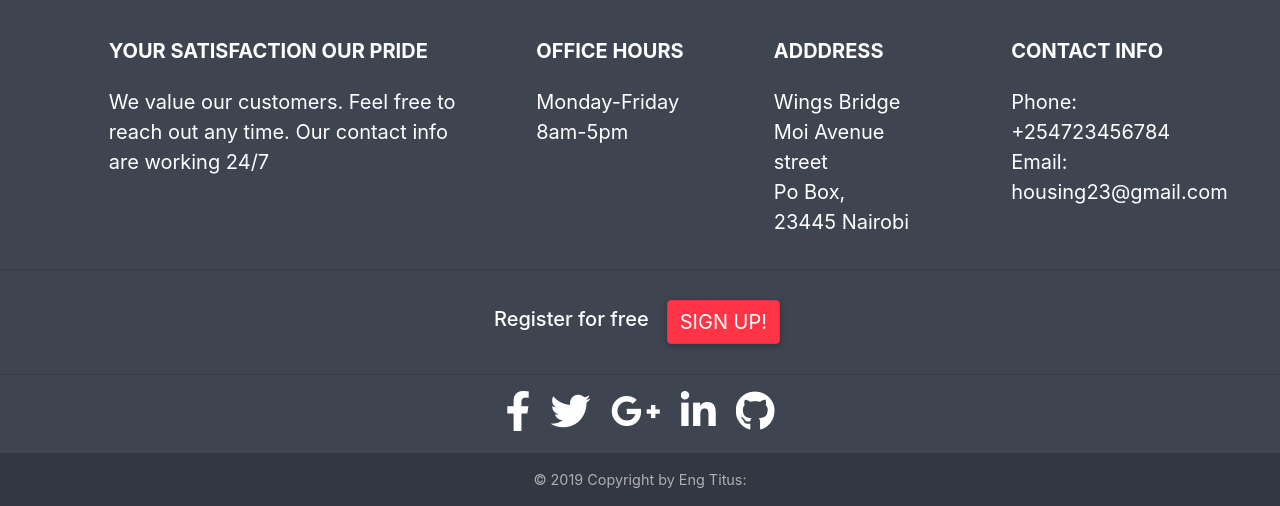
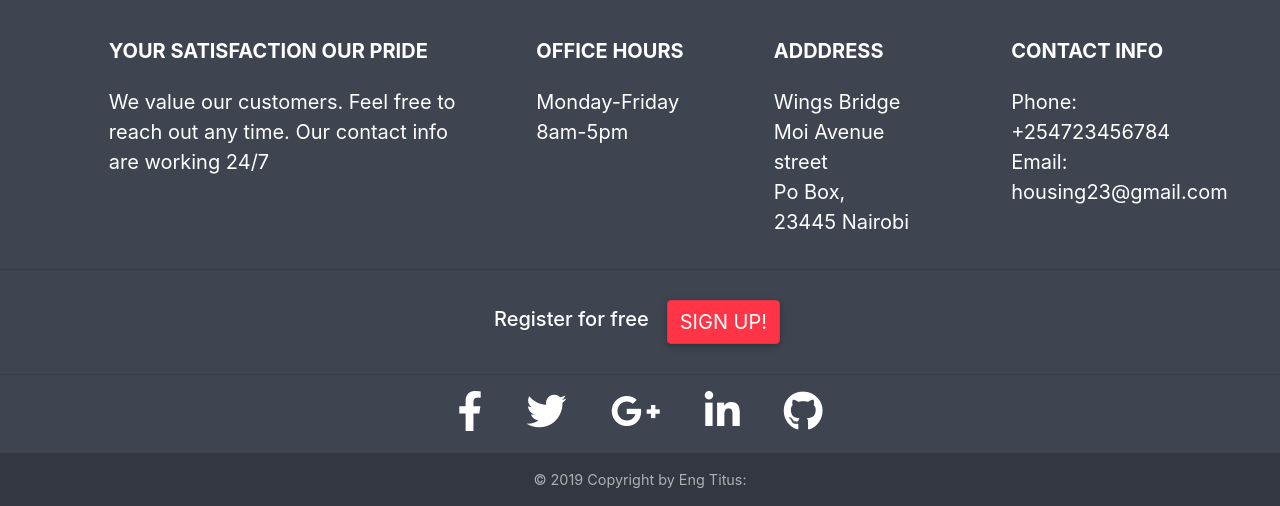
Before and after one commit to costamay/Rentals, a Django app: page / in a window 1280 px wide. Shown: the part 2007-2513 px from the top of the page. Run offline with Django 3.2, Linux system fonts and the light colour scheme; some libraries are stand-ins or nearby versions; some web fonts are replaced.

Commit message:
authentcated singnup button on footer

```diff
--- a/templates/footer.html
+++ b/templates/footer.html
@@ -91,7 +91,7 @@
 
         </div>
         <!-- Footer Links -->
-
+        {% if not user.is_authenticated %}
         <hr>
 
         <!-- Call to action -->
@@ -106,7 +106,7 @@
         <!-- Call to action -->
 
         <hr>
-
+        {% endif %}
         <!-- Social buttons -->
         <ul class="list-unstyled list-inline text-center">
           <li class="list-inline-item">
@@ -116,22 +116,22 @@
           </li>
           <li class="list-inline-item">
             <a class="btn-floating btn-tw mx-1">
-              <i class="fab fa-twitter fa-2x"> </i>
+              <i class="fab fa-twitter fa-2x ml-4"> </i>
             </a>
           </li>
           <li class="list-inline-item">
             <a class="btn-floating btn-gplus mx-1">
-              <i class="fab fa-google-plus-g fa-2x"> </i>
+              <i class="fab fa-google-plus-g fa-2x ml-4"> </i>
             </a>
           </li>
           <li class="list-inline-item">
             <a class="btn-floating btn-li mx-1">
-              <i class="fab fa-linkedin-in fa-2x"> </i>
+              <i class="fab fa-linkedin-in fa-2x ml-4"> </i>
             </a>
           </li>
           <li class="list-inline-item">
             <a class="btn-floating btn-dribbble mx-1">
-              <i class="fab fa-github fa-2x"> </i>
+              <i class="fab fa-github fa-2x ml-4"> </i>
             </a>
           </li>
         </ul>
```
